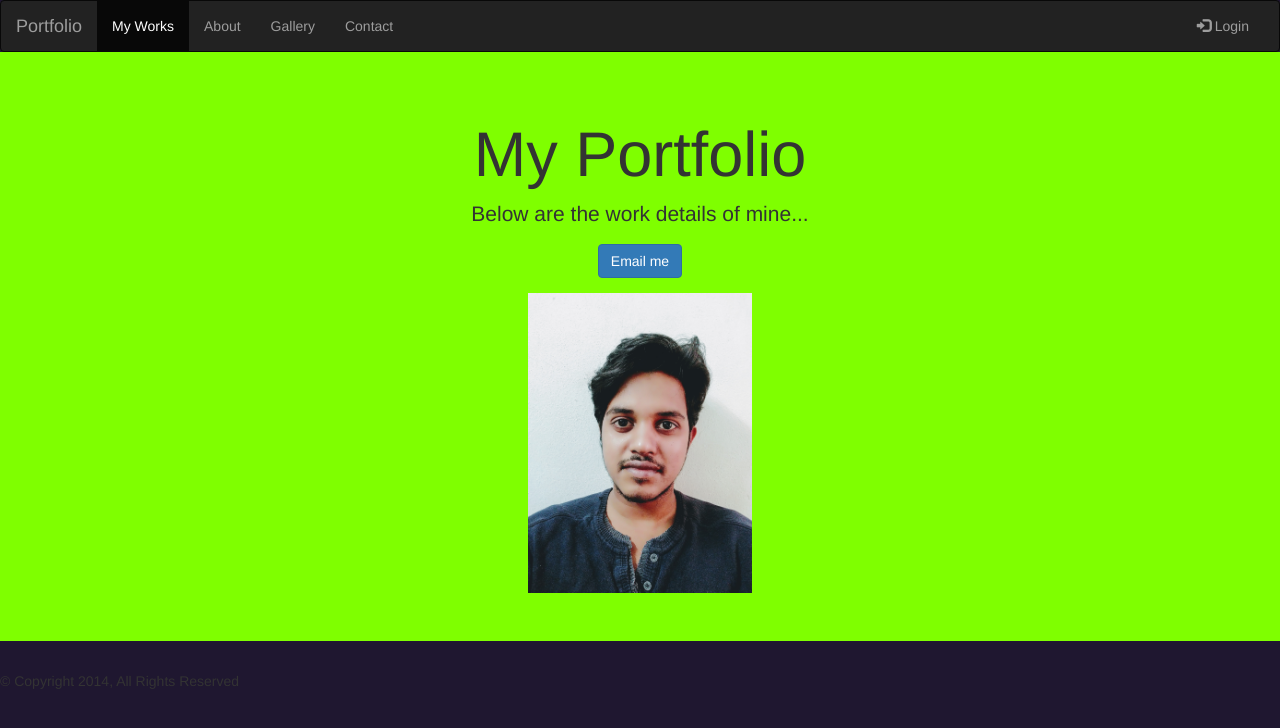
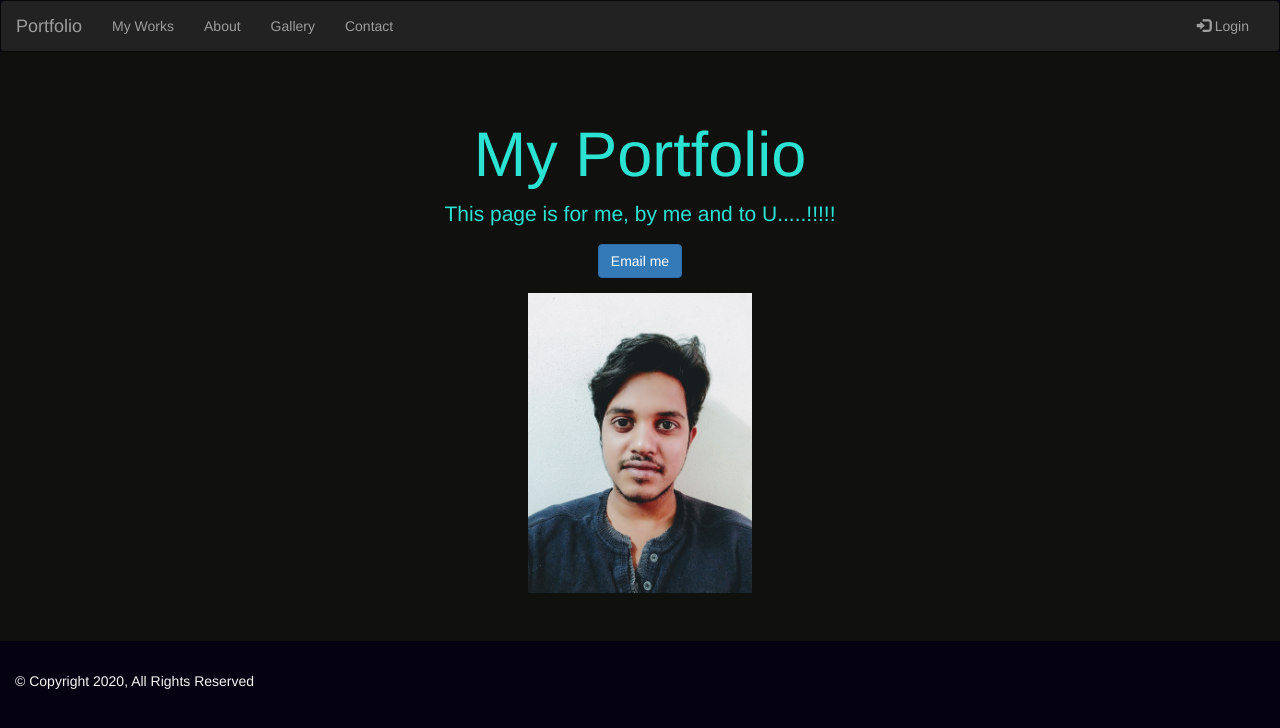
Before and after one commit to kittu603/kittu603.github.io, a Django app: page / in a window 1280 px wide. Shown: the top 728 px of the page. Run offline with Django 3.2, Linux system fonts and the light colour scheme; some libraries are stand-ins or nearby versions.

Commit message:
added some more css

```diff
--- a/jobs/templates/jobs/base.html
+++ b/jobs/templates/jobs/base.html
@@ -11,11 +11,11 @@
     <script src="https://maxcdn.bootstrapcdn.com/bootstrap/3.4.1/js/bootstrap.min.js"></script>
     <style>
         body {
-                background-color: rgb(31, 23, 48);
+                background-color: rgb(6, 1, 17);
         }
 
         .jumbotron {
-            background: chartreuse;
+            background: rgb(16, 17, 15);
         }
         /* Remove the navbar's default margin-bottom and rounded borders */
         .navbar {
@@ -25,9 +25,6 @@
         .about-info
         {
             background-color: cornsilk;
-        }
-        .container-fluid bg-3 text-center{
-            background: black;
         }
 
         /* Add a gray background color and some padding to the footer */
@@ -53,32 +50,31 @@
             </div>
             <div class="collapse navbar-collapse" id="myNavbar">
                 <ul class="nav navbar-nav">
-                    <li class="active"><a href="{% url 'show_works' %}">My Works</a></li>
+                    <li><a href="{% url 'show_works' %}">My Works</a></li>
                     <li><a href="{% url 'aboutme' %}">About</a></li>
                     <li><a href="#">Gallery</a></li>
                     <li><a href="#">Contact</a></li>
                 </ul>
                 <ul class="nav navbar-nav navbar-right">
-                    <li><a href="#"><span class="glyphicon glyphicon-log-in"></span> Login</a></li>
+                    <li><a href="{% url 'admin:index' %}"><span class="glyphicon glyphicon-log-in"></span> Login</a></li>
                 </ul>
             </div>
+
         </div>
     </nav>
 
 
 
     {% block body_block %}
-        <footer class="container-fluid text-center">
-            <p>Footer Text</p>
-        </footer>
+
     {% endblock %}
 
 
 
-    <!-- <footer>&copy; Copyright 2020 HTML.am</footer> -->
-    <footer>
-        © Copyright 2014, All Rights Reserved
-    </footer>
+
+        <footer class="container-fluid text" style="color:whitesmoke">
+            <p>© Copyright 2020, All Rights Reserved</p>
+        </footer>
 
 </body>
 
--- a/jobs/templates/jobs/index.html
+++ b/jobs/templates/jobs/index.html
@@ -3,12 +3,14 @@
 {% load static %}
 {% block body_block %}
     <div class="jumbotron">
-        <div class="container text-center">
+        <div class="container text-center" style="color:rgb(43, 226, 211)">
             <h1>My Portfolio</h1>
-            <p>Below are the work details of mine...</p>
+            <p>This page is for me, by me and to U.....!!!!!</p>
+
             <p>
                 <a href="mailto:kittu.603@gmail.com" class="btn btn-primary my-2">Email me</a>
             </p>
+
             <img src="{% static 'p.jpg' %}" alt="Missing Image" height="300">
         </div>
     </div>
--- a/jobs/templates/jobs/job_data.html
+++ b/jobs/templates/jobs/job_data.html
@@ -3,14 +3,14 @@
 {% block body_block %}
 {% load static %}
 
-    <div class="container-fluid bg-3 text-center">
-        <h3>Glimpse of my projects in my jobs</h3>
+    <div class="container-fluid bg-3 text-center" style="color: whitesmoke">
+        <h3 > Glimpse of my projects in my jobs</h3>
         <br><br/>
 
         <p></p>
 
 
-        <div class="jumbotron">
+        <div class="jumbotron" style="color:whitesmoke">
             <div class="row">
                 {% for job in jobs_data.all %}
 
```
Also changed, not shown: 3 other files.
